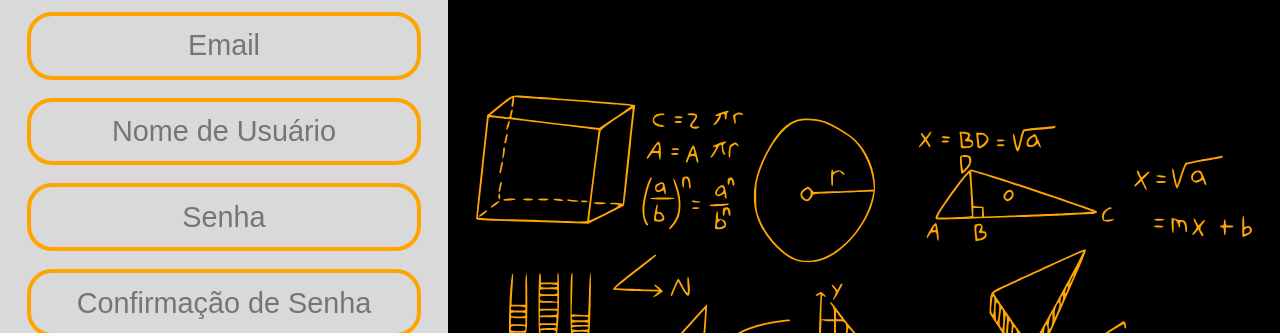
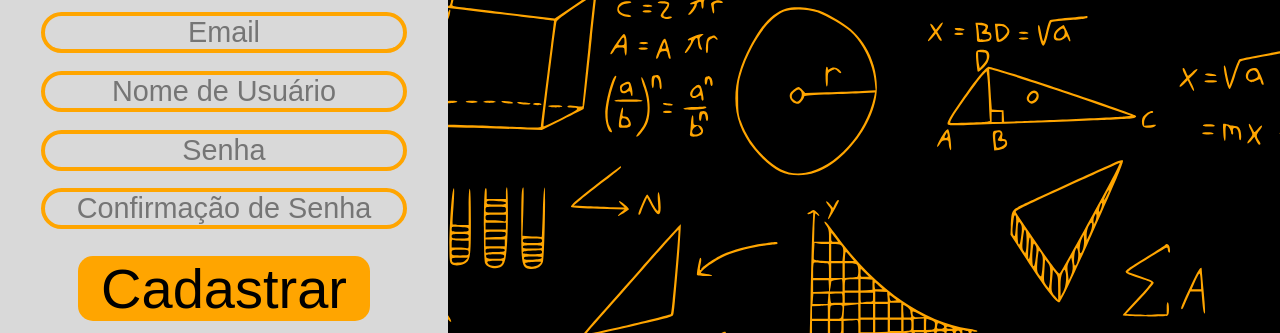
Before and after one commit to lucaspaessptech/Projeto-Pessoal, a website: page Site e Api/public/cadastro.html in a window 1280 px wide. Shown: the part 208-541 px from the top of the page. Drawn offline with Linux system fonts and the light colour scheme.

Commit message:
Ajuste css login e cadastro

```diff
--- a/Site e Api/css/cadastroLogin.css
+++ b/Site e Api/css/cadastroLogin.css
@@ -1,3 +1,7 @@
+*{
+    margin: 0;
+    padding: 0;
+}
 body{
     margin: 0;
     height: 100vh;
@@ -22,12 +26,14 @@ body{
     flex-direction: column;
     width: 35%;
     min-height: 85%;
+    max-height: 85%;
     background-color: #D9D9D9;
     align-items: center;
     margin: 0;
     flex: 1;
     float: left;
 }
+
 h2{
     font-size: 300%;
     margin: 4%;
@@ -38,10 +44,10 @@ input{
     border: solid 4px #FFA500;
     border-radius: 25px;
     font-size: 180%;
-    padding: 3%;
+    padding: 0%;
     margin: 2%;
     text-align: center;
-    height: 20%;
+    height: 16%;
 }
 button{
     background-color: #FFA500;
@@ -49,7 +55,7 @@ button{
     width: 65%;
     height: 15%;
     border: 0;
-    font-size: 400%;
+    font-size: 350%;
     margin: 4%;
 }
 button:hover{
@@ -71,6 +77,9 @@ img{
 .container_imagem{
     background-color: #FFA500;
     width: 100%;
-    height: 70%;
-    margin-top: 15%;
+    height: 100%;
+    margin-top: 0%;
+    background-image: url("../assets/FundoMatemática.svg");
+    background-size: cover;
+    background-position: 50% 48%;
 }
--- a/Site e Api/public/cadastro.html
+++ b/Site e Api/public/cadastro.html
@@ -18,7 +18,8 @@
         <button onclick="cadastrar()">Cadastrar</button>
         <div class="trocaTela">Já tem conta? <br><a href="login.html">Faça Login</a></div>
       </div>
-    <div class="imagem"><div class="container_imagem"><img src="../assets/FundoMatemática.svg" alt="Imagem com funções, equações e gráficos matemáticos"></div></div>
+      <!-- <img src="../assets/FundoMatemática.svg" alt="Imagem com funções, equações e gráficos matemáticos"> -->
+    <div class="imagem"><div class="container_imagem"></div></div>
   </div>
 
 </body>
```
